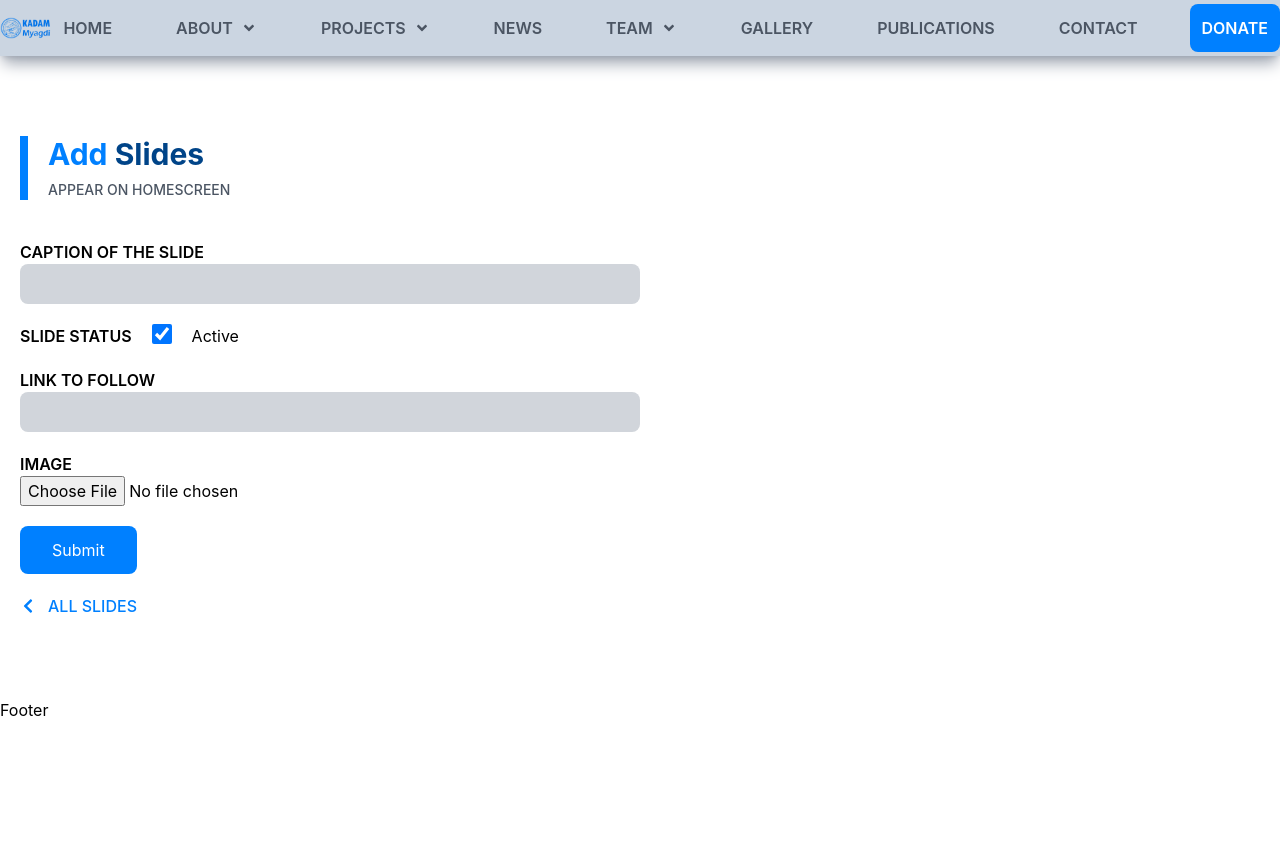
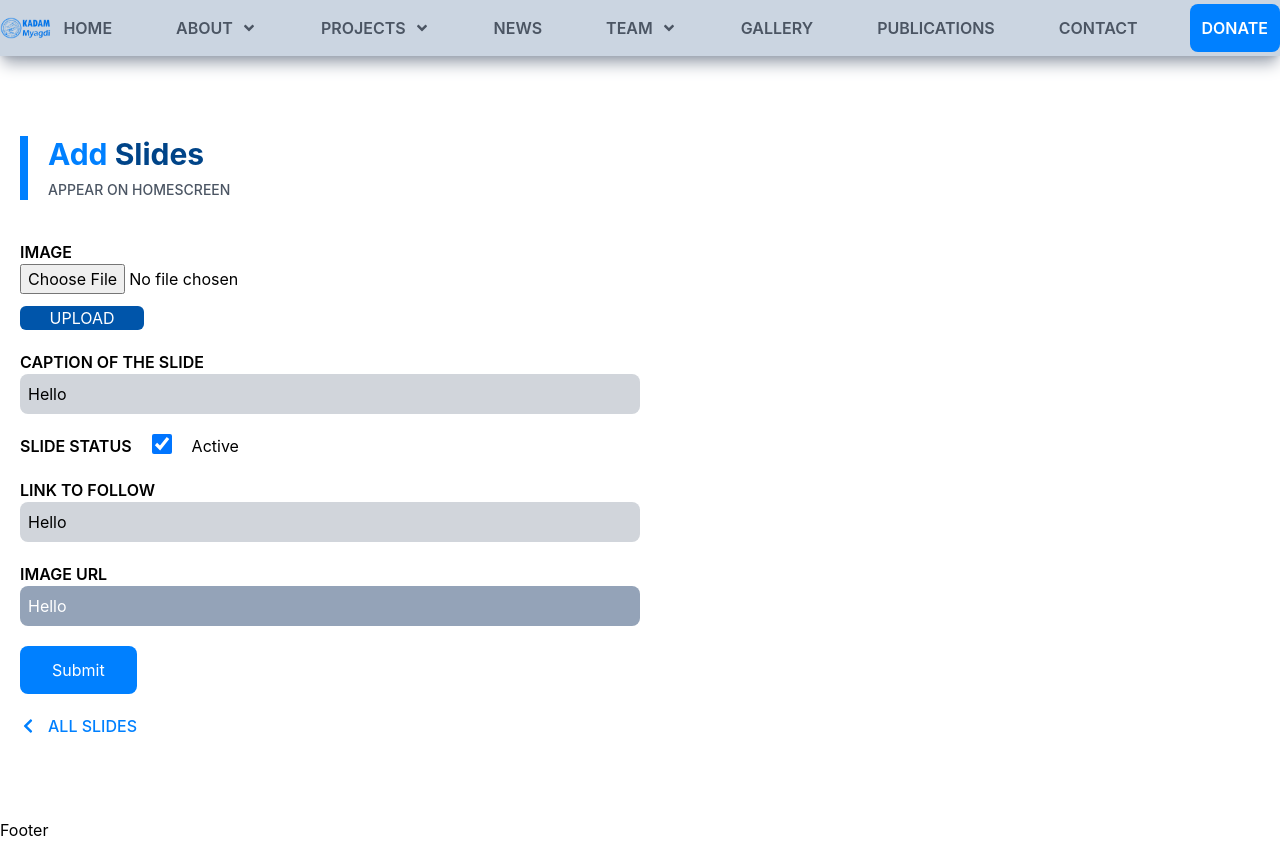
Before and after one commit to sandeshpaudel81/firebase-react, a React (Create React App) app: page /admin/carousels/add in a window 1280 px wide. Before the commit the page ends 800 px from the top, so only its background shows below. Built offline with nearby package versions, Linux system fonts and the light colour scheme; no server answers.

Commit message:
add carousel slice

```diff
--- a/src/pages/admin/addEditCarousel.js
+++ b/src/pages/admin/addEditCarousel.js
@@ -1,8 +1,21 @@
-import React from 'react'
+import React, {useState} from 'react'
 import { Link } from 'react-router-dom'
 import { FaChevronLeft } from 'react-icons/fa'
 
 const AddEditCarousel = () => {
+    const [caption, setCaption] =  useState("Hello")
+    const [isActive, setIsActive] =  useState(true)
+    const [linkTo, setLinkTo] =  useState("Hello")
+    const [imageUrl, setImageUrl] = useState("Hello")
+
+    const uploadImageHandler = () => {
+        console.log("image handler")
+    }
+
+    const addCarouselHandler = () => {
+        console.log(caption)
+        console.log(isActive)
+    }
     return (
         <div>
             <div className='container mx-auto px-5 py-10 md:py-20'>
@@ -11,26 +24,33 @@ const AddEditCarousel = () => {
                     <p className='uppercase text-gray-600 text-sm font-medium mt-2'>Appear on homescreen</p>
                 </div>
                 <div className='mt-5 md:mt-10'>
-                <form className='w-1/2' encType='multipart/form-data'>
+                    <div className='w-1/2'>
+                        <div className='flex flex-col mb-5'>
+                            <p className='uppercase font-semibold'>Image</p>
+                            <input type='file'></input>
+                            <button className='uppercase bg-primaryD w-1/5 text-white mt-3 rounded-md hover:bg-primaryDark' onClick={uploadImageHandler}>Upload</button>
+                        </div>
+                    </div>
+                    <form className='w-1/2'>
                         <div className='flex flex-col mb-5'>
                             <label className='uppercase font-semibold'>Caption of the slide</label>
-                        <input type='text' className='bg-gray-300 p-2 focus:border-primary focus:bg-gray-400 rounded-lg' name='carousel_caption' required></input>
+                            <input type='text' className='bg-gray-300 p-2 focus:border-primary focus:bg-gray-400 rounded-lg' name='carousel_caption' value={caption} onChange={(e) => setCaption(e.target.value)}></input>
                         </div>
                         <div className='flex mb-5'>
                             <label className='uppercase font-semibold mr-5'>Slide Status</label>
-                        <input type='checkbox' className='h-5 w-5 mr-5' name='carousel_is_active' checked></input>
+                            <input type='checkbox' className='h-5 w-5 mr-5' name='carousel_is_active' checked={isActive} onChange={(e) => setIsActive(e.target.checked)}></input>
                             <p>Active</p>
                         </div>
                         <div className='flex flex-col mb-5'>
                             <label className='uppercase font-semibold'>Link to follow</label>
-                        <input type='url' className='bg-gray-300 p-2 focus:border-primary focus:bg-gray-400 rounded-lg' name='carousel_linkTo'></input>
+                            <input type='text' className='bg-gray-300 p-2 focus:border-primary focus:bg-gray-400 rounded-lg' name='carousel_linkTo' value={linkTo} onChange={(e) => setLinkTo(e.target.value)}></input>
                         </div>
                         <div className='flex flex-col mb-5'>
-                        <label className='uppercase font-semibold'>Image</label>
-                        <input type='file'></input>
+                            <label className='uppercase font-semibold'>Image URL</label>
+                            <input type='text' className='bg-slate-400 text-white p-2 focus:border-primary focus:bg-gray-400 rounded-lg' name='carousel_imageUrl' value={imageUrl} onChange={(e) => setImageUrl(e.target.value)} disabled></input>
                         </div>
                         <div>
-                        <input type='submit' className='bg-primary px-8 py-3 text-white rounded-lg hover:bg-primaryDark cursor-pointer' name='carousel_image'></input>
+                            <input type='submit' className='bg-primary px-8 py-3 text-white rounded-lg hover:bg-primaryDark cursor-pointer' onClick={addCarouselHandler}></input>
                         </div>
                     </form>
                 </div>
--- a/src/slices/carouselSlice.js
+++ b/src/slices/carouselSlice.js
@@ -1,9 +1,10 @@
 import { createSlice } from "@reduxjs/toolkit";
 import {getDocs, query, collection} from "firebase/firestore"
 import {db} from "../firebase-config"
+import { combineReducers } from "@reduxjs/toolkit";
 
-const carouselSlice = createSlice({
-    name: 'carousel',
+const getCarouselSlice = createSlice({
+    name: 'getCarousel',
     initialState: {
         data: [],
         loading: false,
@@ -26,9 +27,28 @@ const carouselSlice = createSlice({
     }
 })
 
-export const {setCarousel, setLoading, setError, setSuccess} = carouselSlice.actions;
+const addCarouselSlice = createSlice({
+    name: 'addCarousel',
+    initialState: {
+        data: [],
+        loading: false,
+        success: false,
+        error: "",
+    },
+    reducers: {
+        setLoading(state, action){
+            state.loading = action.payload
+        }
+    }
+})
 
-export default carouselSlice.reducer;
+export const {setCarousel, setLoading, setError, setSuccess} = getCarouselSlice.actions;
+export const {setLoading: setAddCarouselLoading} = addCarouselSlice.actions;
+
+export const carouselReducer = combineReducers({
+    getCarousel: getCarouselSlice.reducer,
+    addCarousel: addCarouselSlice.reducer,
+});
 
 // thunks
 
--- a/src/store.js
+++ b/src/store.js
@@ -1,6 +1,6 @@
 import { configureStore } from '@reduxjs/toolkit'
 import projectReducer from './slices/projectSlice'
-import carouselReducer from './slices/carouselSlice'
+import { carouselReducer } from './slices/carouselSlice'
 
 export const store = configureStore({
     reducer: {
```
Lines whose indentation alone changed are shown as unchanged.
